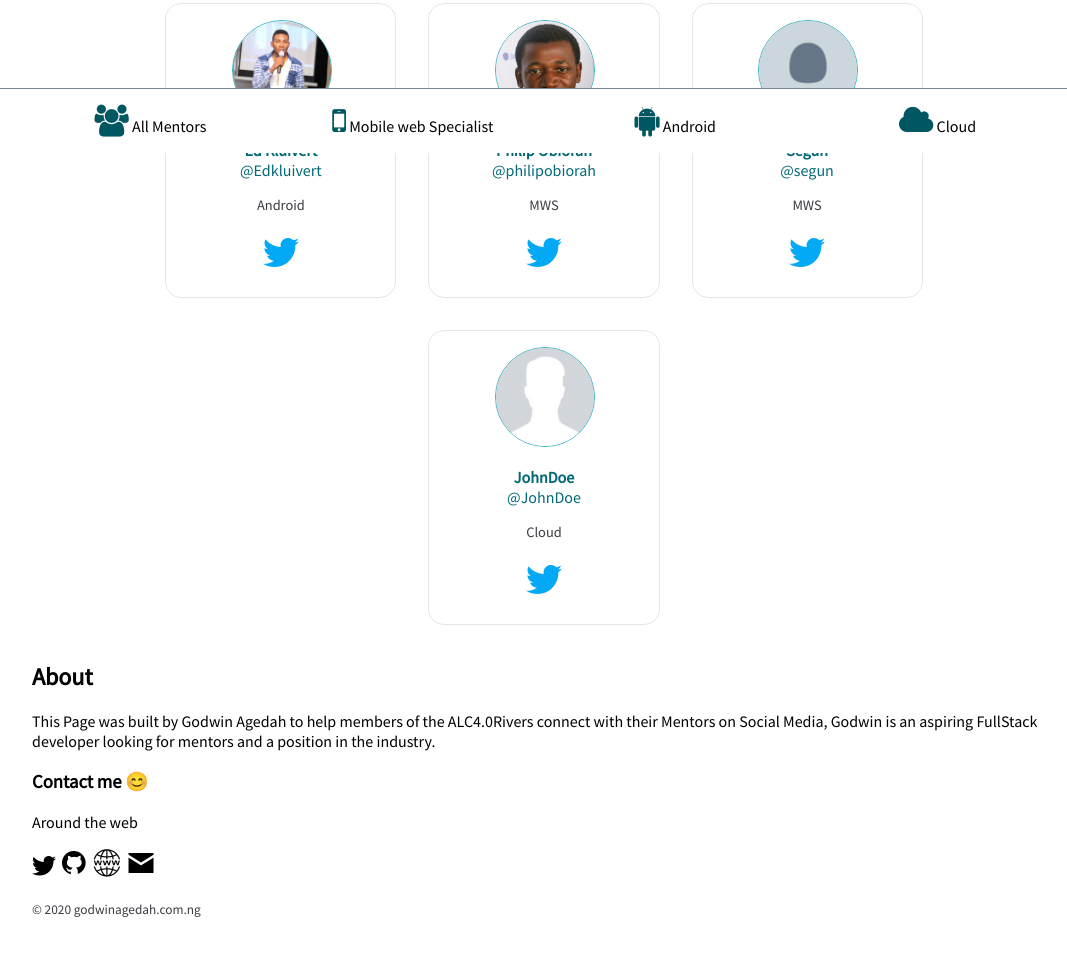
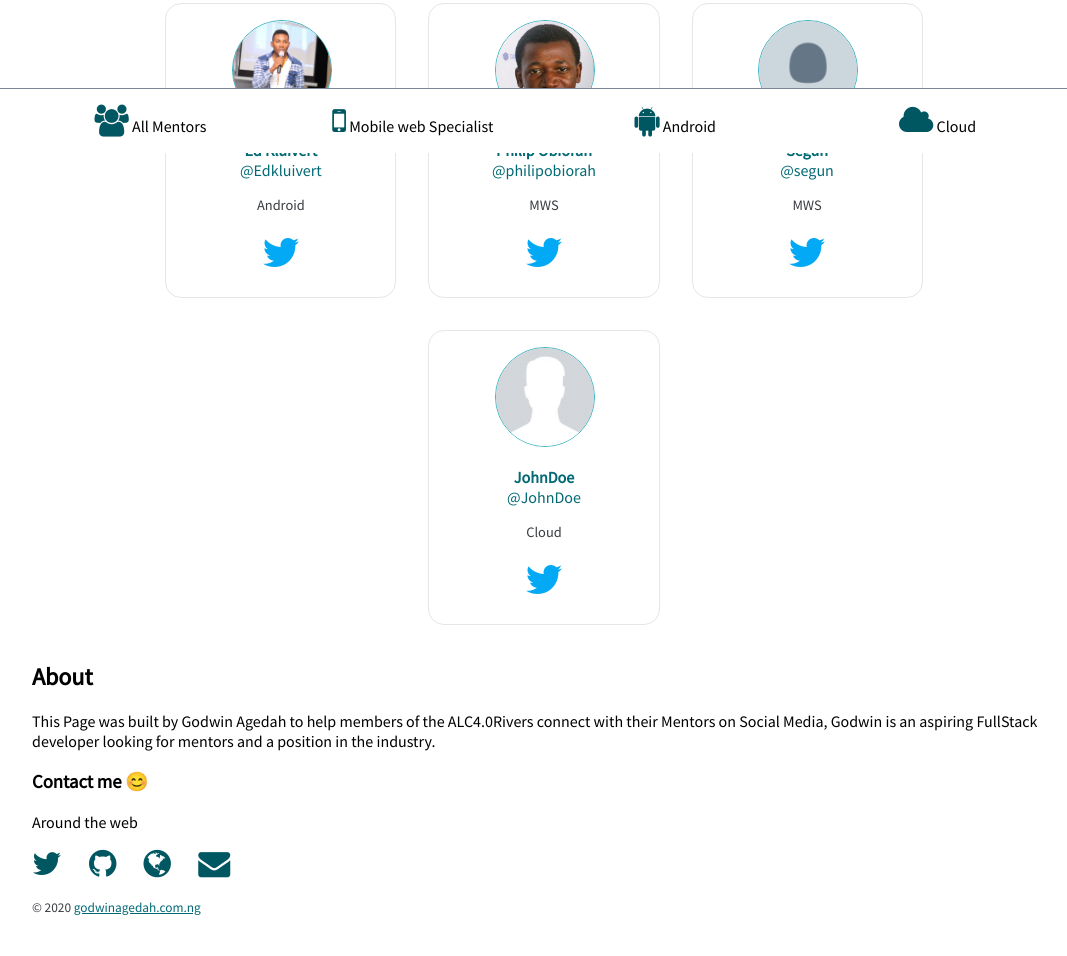
Before and after one commit to Godwin9911/alc-rivers-mentors, a plain HTML site: page index.html in a window 1280 px wide. Shown: the part 647-1603 px from the top of the page, without its empty margins (96-1163 px from the left). Drawn offline with Linux system fonts and the light colour scheme.

Commit message:
added link icons

```diff
--- a/index.css
+++ b/index.css
@@ -100,6 +100,9 @@ small{
 .fa{
     color:#015761;
 }
+#author-profile a {
+    margin-right: 1.5rem;
+}
 footer > div{
     margin: 0rem 0rem 5rem 0rem;
 }
--- a/index.html
+++ b/index.html
@@ -53,14 +53,14 @@
                     developer looking for mentors and a position in the industry.
                 </p>
             </div>
-            <div id="authorProfile">
+            <div id="author-profile">
                 <h3>Contact me 😊</h3>
                 <p>Around the web</p>
-                <a href="https://twitter.com/GodwinAgedah" target="_blank"><img src="images/icons/darktwitter.png" alt="twitter icon"></a>
-                <a href="https://github.com/Godwin9911" target="_blank"><img src="images/icons/github.png" alt="github icon"></a>
-                <a href="https://www.godwinagedah.com.ng" target="_blank"><img src="images/icons/website.png" alt="website icon"></a>
-                <a href="mailto:agedah99@gmail.com" target="_top"></a><img src="images/icons/mail.png" alt="mail icon"></a>
-                <p><small>&copy; 2020 godwinagedah.com.ng</small></p>
+                <a href="https://twitter.com/GodwinAgedah" target="_blank"><i class="fa fa-twitter fa-2x"></i></a>
+                <a href="https://github.com/Godwin9911" target="_blank"><i class="fa fa-github fa-2x"></i></a>
+                <a href="https://www.godwinagedah.com.ng" target="_blank"><i class="fa fa-globe fa-2x"></i></a>
+                <a href="mailto:agedah99@gmail.com" target="_top"><i class="fa fa-envelope fa-2x"></i></a>
+                <p><small>&copy; 2020 <a href="https://www.godwinagedah.com.ng" target="_blank">godwinagedah.com.ng</a></small></p>
             </div>
         </div>
 
```
